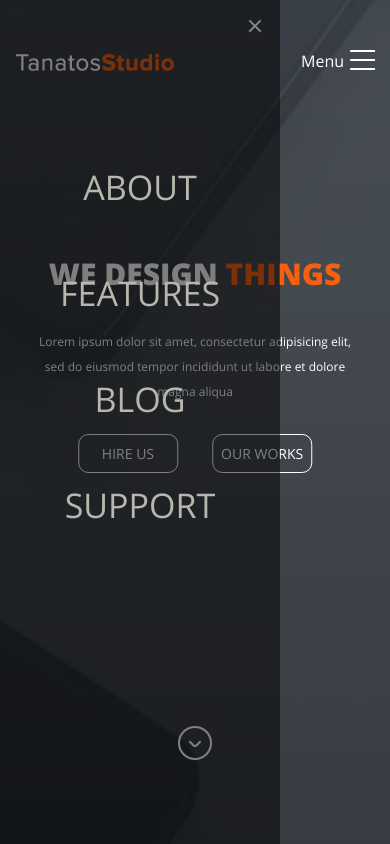
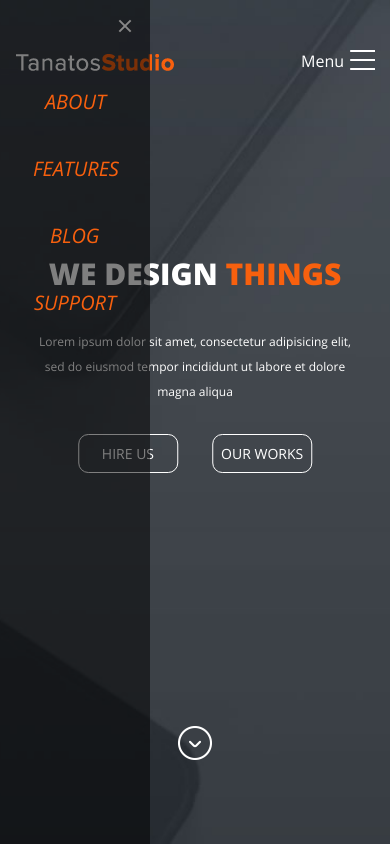
Before and after one commit to OleJoN7/Pr6_TanatosStudio, a website: page src/index.html in a window 390 px wide. Both pictures are taken after a click on the button "Menu". Shown: the top 844 px of the page. Drawn offline with nearby package versions, Linux system fonts and the light colour scheme; files that its build step writes are made by us from their sources; files whose address does not match are found by name.

Commit message:
responsive changes

```diff
--- a/src/index.html
+++ b/src/index.html
@@ -24,16 +24,16 @@
                 <nav class="menu">
                     <ul class="menu-list">
                         <li>
-                            <a href="#">ABOUT</a>
+                            <a class="hvr-pulse" href="#">ABOUT</a>
                         </li>
                         <li>
-                            <a href="#">FEATURES</a>
+                            <a class="hvr-pulse" href="#">FEATURES</a>
                         </li>
                         <li>
-                            <a href="#">BLOG</a>
+                            <a class="hvr-pulse" href="#">BLOG</a>
                         </li>
                         <li>
-                            <a href="#">SUPPORT</a>
+                            <a class="hvr-pulse" href="#">SUPPORT</a>
                         </li>
                     </ul>
                 </nav>
--- a/src/styles/media.css
+++ b/src/styles/media.css
@@ -23,6 +23,7 @@
     .welcome-slogan p {
         font-size: 17px;
     }
+
     .welcome-section .scroll-icon {
         bottom: 5%;
     }
@@ -119,6 +120,15 @@
         margin-bottom: 30px;
     }
 
+    .menu-wrap {
+        width: 150px;
+    }
+
+    .menu-list li {
+        margin-bottom: 20px;
+        font-size: 20px;
+    }
+
     .btn {
         width: 100px;
         line-height: 25px;
@@ -129,6 +139,10 @@
         font-size: 12px;
     }
 
+    .development-section {
+        padding: 50px 0 60px 0;
+    }
+
     .development li {
         margin: 0 35px 10px;
     }
@@ -137,7 +151,7 @@
         line-height: 30px;
         min-width: 295px;
         padding: 0 40px 0 25px;
-        margin: 50px 0 20px;
+        margin: 50px 0;
     }
 
     .subscribe-form input[type="submit"] {
@@ -152,6 +166,10 @@
 
     .our-works .btn-show {
         margin: 50px 0 50px;
+    }
+
+    .our-works .imac, .our-works .office, .our-works .business, .our-works .ipad, .our-works .ipad, .our-works .macbook {
+        background-position: 50%;
     }
 
     .carousel .slider-caption p:first-child {
@@ -189,6 +207,10 @@
     }
 
     .carousel-indicators li {
+        margin: 0 5px;
+    }
+
+    .carousel-indicators .active {
         margin: 0 5px;
     }
 
@@ -252,11 +274,15 @@
         line-height: 45px;
     }
 
+    .comment-section .comment-form {
+        padding-bottom: 60px;
+    }
+
 }
 
 @media (max-height: 420px) {
     .menu-list li {
-        margin-top: 15px;
+        margin: 0;
         font-size: 23px;
     }
 
--- a/src/styles/styles.css
+++ b/src/styles/styles.css
@@ -198,17 +198,87 @@ html, body {
 }
 
 .menu-list li {
-    margin-top: 60px;
-    font-size: 34px;
+    margin-bottom: 30px;
+    font: 25px "OpenItalic", sans-serif;
 }
 
-.menu-wrap a, .menu-wrap a {
-    transition: .25s linear;
+.menu-wrap a {
+    padding: 10px 15px;
+    display: inline-block;
+    vertical-align: middle;
+    -webkit-transform: perspective(1px) translateZ(0);
+    transform: perspective(1px) translateZ(0);
+    box-shadow: 0 0 1px transparent;
+    position: relative;
+    overflow: hidden;
+    color: #f7600e;
+}
+
+.menu-wrap a:before {
+    content: "";
+    position: absolute;
+    z-index: -1;
+    left: 100%;
+    right: 0;
+    bottom: 0;
+    background: #f7600e;
+    height: 4px;
+    -webkit-transition-property: left;
+    transition-property: left;
+    -webkit-transition-duration: 0.3s;
+    transition-duration: 0.3s;
+    -webkit-transition-timing-function: ease-out;
+    transition-timing-function: ease-out;
+}
+
+.menu-wrap a:hover:before, .menu-wrap a:focus:before, .menu-wrap a:active:before {
+    left: 0;
 }
 
 .menu-wrap a:hover, .menu-wrap a:focus {
+    text-decoration: none;
     color: #f7600e;
-    text-decoration: none;
+}
+
+@-webkit-keyframes hvr-pulse {
+    25% {
+        -webkit-transform: scale(1.1);
+        transform: scale(1.1);
+    }
+    75% {
+        -webkit-transform: scale(0.9);
+        transform: scale(0.9);
+    }
+}
+
+@keyframes hvr-pulse {
+    25% {
+        -webkit-transform: scale(1.1);
+        transform: scale(1.1);
+    }
+    75% {
+        -webkit-transform: scale(0.9);
+        transform: scale(0.9);
+    }
+}
+
+.hvr-pulse {
+    display: inline-block;
+    vertical-align: middle;
+    -webkit-transform: perspective(1px) translateZ(0);
+    transform: perspective(1px) translateZ(0);
+    box-shadow: 0 0 1px transparent;
+}
+
+.hvr-pulse:hover, .hvr-pulse:focus, .hvr-pulse:active {
+    -webkit-animation-name: hvr-pulse;
+    animation-name: hvr-pulse;
+    -webkit-animation-duration: 1s;
+    animation-duration: 1s;
+    -webkit-animation-timing-function: linear;
+    animation-timing-function: linear;
+    -webkit-animation-iteration-count: infinite;
+    animation-iteration-count: infinite;
 }
 
 /*----------------------------------------------------------------------------------*/
```
Also changed, not shown: dist/index.html, dist/styles/css/app.min.css.
